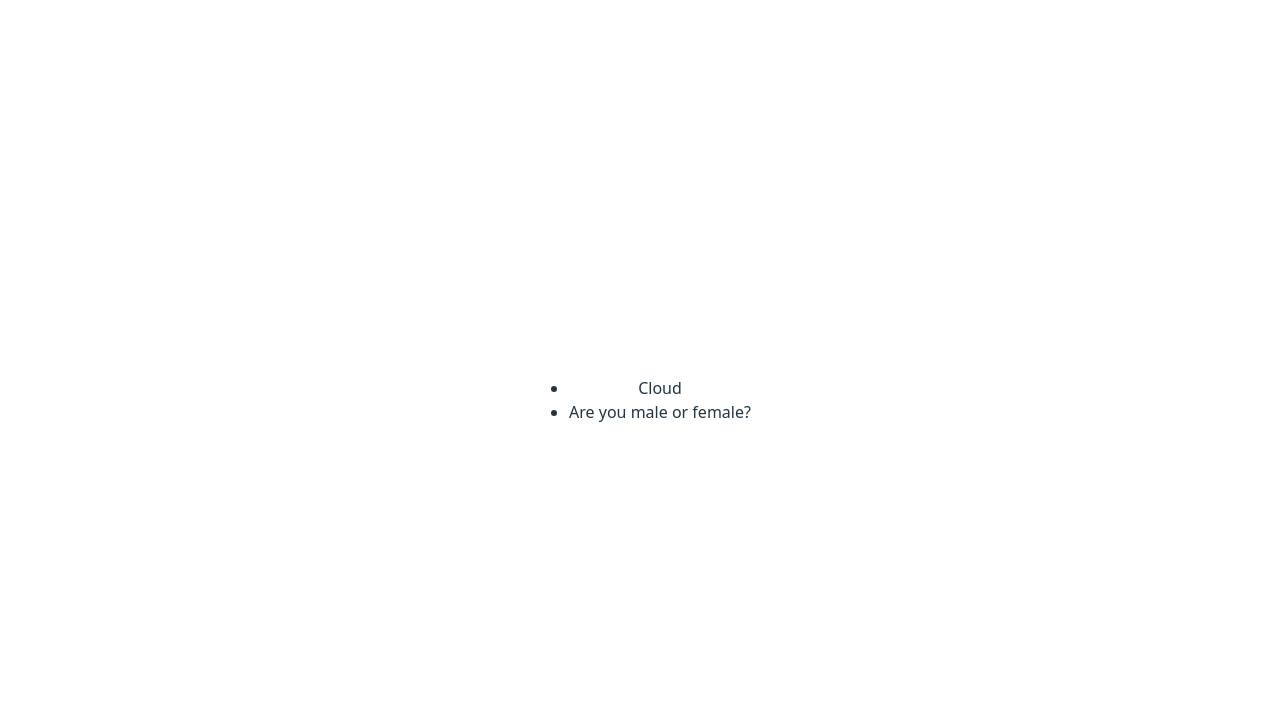
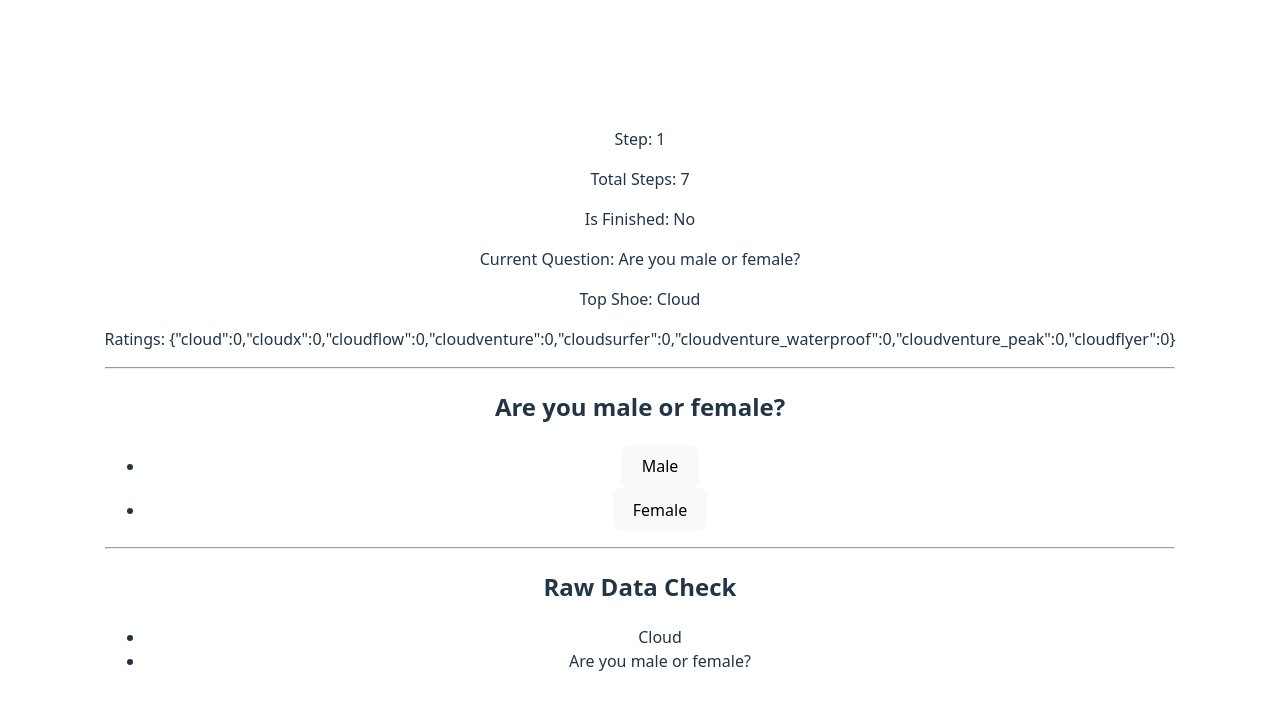
Before and after one commit to ikoronka/on-running-take-home, a React (Vite) app: page / in a window 1280 px wide. Shown: the top 710 px of the page. Built offline with nearby package versions, Linux system fonts and the light colour scheme.

Commit message:
feat(scoring): shoeFinder hook, testing page

```diff
--- a/src/App.tsx
+++ b/src/App.tsx
@@ -1,13 +1,60 @@
 import rawData from './data/data.json';
 import type { IQuizData } from './types';
+import { useShoeFinder } from './hooks/useShoeFinder';
 import './App.css';
 
+// sanity check to ensure data is correctly typed
+const data = rawData as IQuizData;
+
 function App() {
-  // sanity check to ensure data is correctly typed
-  const data = rawData as IQuizData;
+  const {
+    currentQuestion,
+    currentStep,
+    totalSteps,
+    isFinished,
+    handleAnswer,
+    getSortedShoes,
+    ratings,
+  } = useShoeFinder(data);
 
   return (
     <>
+      <div>
+        <p>Step: {currentStep}</p>
+        <p>Total Steps: {totalSteps}</p>
+        <p>Is Finished: {isFinished ? 'Yes' : 'No'}</p>
+        <p>Current Question: {currentQuestion ? currentQuestion.copy : 'None'}</p>
+        <p>Top Shoe: {getSortedShoes()[0]?.name || 'None'}</p>
+        <p>Ratings: {JSON.stringify(ratings)}</p>
+      </div>
+      <hr />
+      {isFinished ? (
+        <div>
+          <h2>results</h2>
+          <ol>
+            {getSortedShoes().map((shoe) => (
+              <li key={shoe.id}>
+                {shoe.name} - Score: {ratings[shoe.id]}
+              </li>
+            ))}
+          </ol>
+        </div>
+      ) : (
+        currentQuestion && (
+          <div>
+            <h2>{currentQuestion.copy}</h2>
+            <ul>
+              {currentQuestion.answers.map((answer, index) => (
+                <li key={index}>
+                  <button onClick={() => handleAnswer(answer)}>{answer.copy}</button>
+                </li>
+              ))}
+            </ul>
+          </div>
+        )
+      )}
+      <hr />
+      <h2>Raw Data Check</h2>
       <ul>
         <li>{data.shoes[0].name}</li>
         <li>{data.questions[0].copy}</li>
--- /dev/null
+++ b/src/hooks/useShoeFinder.ts
@@ -0,0 +1,55 @@
+import { useState } from 'react';
+import { type IAnswer, type IQuizData, type IShoe, type Rating } from '../types.ts';
+
+export const useShoeFinder = (data: IQuizData) => {
+  // Initialize ratings for each shoe to zero
+  const [ratings, setRatings] = useState<Rating>(() => {
+    const initialRatings: Rating = {};
+    data.shoes.forEach((shoe) => {
+      initialRatings[shoe.id] = 0;
+    });
+    return initialRatings;
+  });
+
+  const [currentQuestionId, setCurrentQuestionId] = useState<number>(0);
+  const [isFinished, setIsFinished] = useState<boolean>(false);
+
+  const currentQuestion = data.questions.find((q) => q.id === currentQuestionId) || null;
+
+  // Function to handle answer selection and update ratings
+  const handleAnswer = (answer: IAnswer) => {
+    setRatings((prevRatings) => {
+      const updatedRatings = { ...prevRatings };
+
+      Object.entries(answer.ratingIncrease).forEach(([shoeId, increment]) => {
+        if (updatedRatings[shoeId] !== undefined) {
+          updatedRatings[shoeId] += increment;
+        }
+      });
+
+      return updatedRatings;
+    });
+
+    // Redirect to next question or finish quiz
+    if (answer.nextQuestion !== null) {
+      setCurrentQuestionId(answer.nextQuestion);
+    } else {
+      setIsFinished(true);
+    }
+  };
+
+  // Sort shoes by rating descending
+  const getSortedShoes = (): IShoe[] => {
+    return [...data.shoes].sort((a, b) => ratings[b.id] - ratings[a.id]);
+  };
+
+  return {
+    currentQuestion,
+    currentStep: currentQuestionId + 1,
+    totalSteps: data.questions.length,
+    isFinished,
+    handleAnswer,
+    getSortedShoes,
+    ratings,
+  };
+};
```
